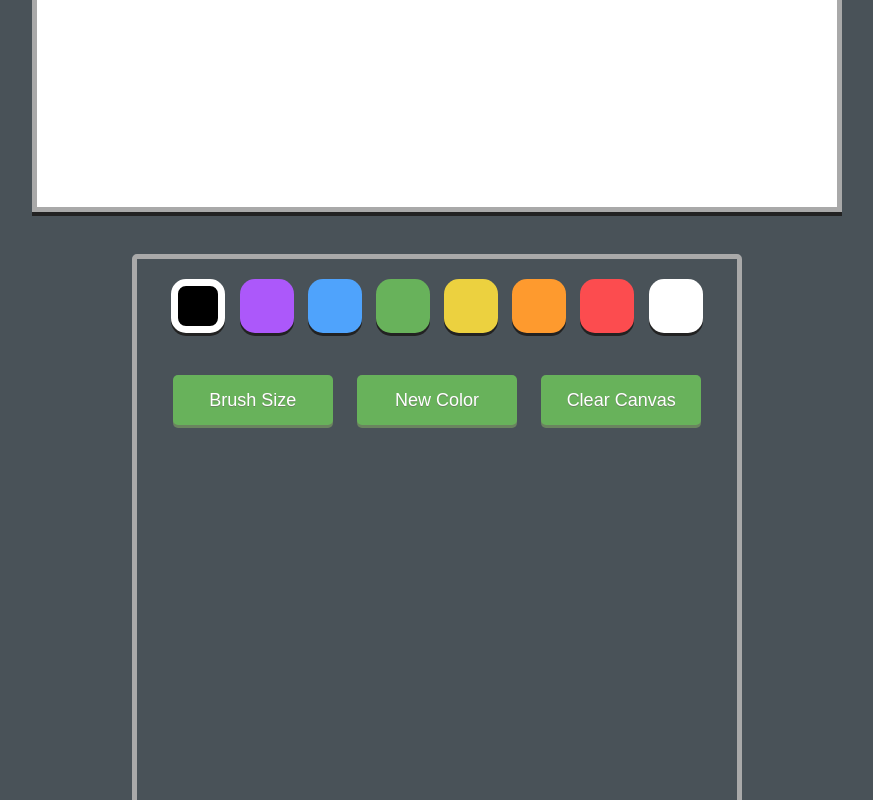
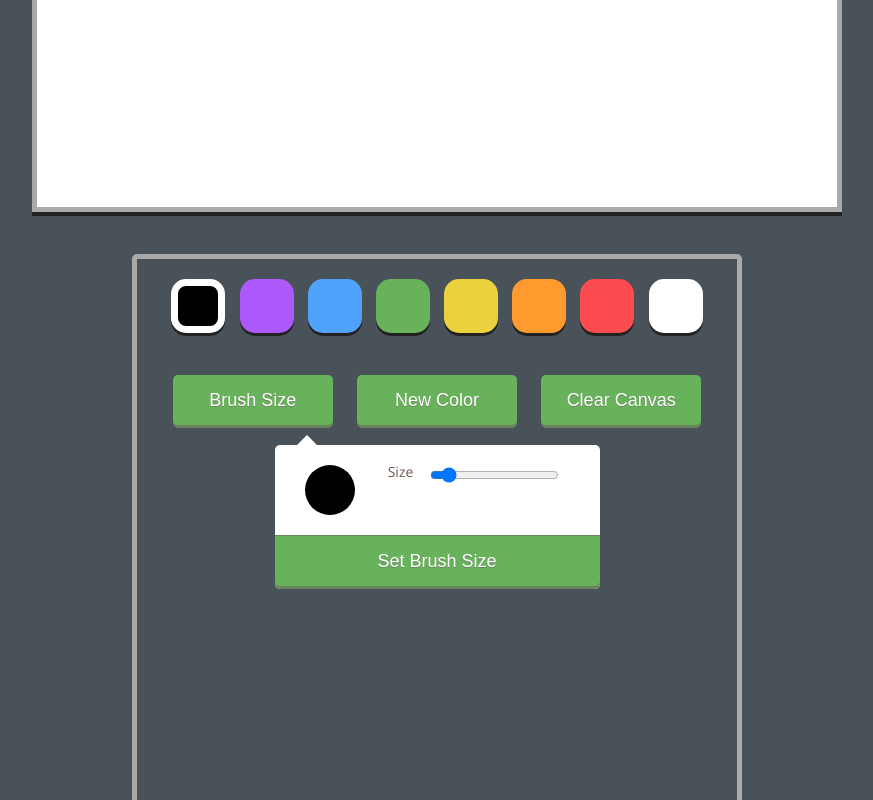
Before and after one commit to cwaltrip/html5-drawing-app, a plain HTML site: page index.html in a window 1280 px wide. Both pictures are taken after a click on the button "Brush Size". Shown: the part 508-1308 px from the top of the page, without its empty margins (203-1076 px from the left). Drawn offline with nearby package versions, Linux system fonts and the light colour scheme.

Commit message:
Added box and slider for brush size selection

```diff
--- a/index.html
+++ b/index.html
@@ -25,9 +25,20 @@
                     <li class="red"></li>
                     <li class="white"></li>
                 </ul>
-                <button class="greenButton" id="brushSizeButton">Brush Size</button>
-                <button class="greenButton" id="showColorSelector">New Color</button>
-                <button class="greenButton" id="clearCanvasButton">Clear Canvas</button>
+                <button class="controlButton" id="showSizeSelector">Brush Size</button>
+                <button class="controlButton" id="showColorSelector">New Color</button>
+                <button class="controlButton" id="clearCanvasButton">Clear Canvas</button>
+                <div id="sizeSelector">
+                    <div id="newSizeContainer">
+                        <span id="newSize"></span>
+                    </div>
+                    <div class="sliders">
+                        <p><label for="size">Size</label><input id="size" name="size" type="range" min=0 max=50 value=5></p>
+                    </div>
+                    <div>
+                        <button id="addNewSize">Set Brush Size</button>
+                    </div>
+                </div>
                 <div id="colorSelector">
                     <span id="newColor"></span>
                     <div class="sliders">
@@ -36,7 +47,7 @@
                         <p><label for="blue">Blue</label><input id="blue" name="blue" type="range" min=0 max=255 value=0></p>
                     </div>
                     <div>
-                        <button id="addNewColor">Add Color</button>
+                        <button id="addNewColor">Add New Color</button>
                     </div>
                 </div>
             </div>
--- a/scripts/color.js
+++ b/scripts/color.js
@@ -2,6 +2,8 @@
 // Chris Waltrip 07-15-2015 Initial file created
 
 var color = $(".selected").css("background-color");
+
+var size = 5;
 
 $(".controls").on("click", "li", function(){
 	$(this).siblings().removeClass("selected");
@@ -14,11 +16,20 @@ $("#showColorSelector").click(function(){
 	$("#colorSelector").toggle();
 });
 
+$("#showSizeSelector").click(function(){
+        changeSize();
+        $("#sizeSelector").toggle();
+});
+
 function changeColor() {
 	var r = $("#red").val();
 	var g = $("#green").val();
 	var b = $("#blue").val();
 	$("#newColor").css("background-color", "rgb(" + r + "," + g + "," + b + ")");
+}
+
+function changeSize() {
+	size = $("#size").val();
 }
 
 $("input[type=range]").change(changeColor);
--- a/styles/styles.css
+++ b/styles/styles.css
@@ -62,6 +62,24 @@ ul li {
     margin: 0 5px 10px;
 }
 
+.sliders p {
+    margin: 8px 0;
+    vertical-align: middle;
+}
+
+.sliders label {
+    display: inline-block;
+    margin: 0 10px 0 0;
+    width: 35px;
+    font-size: 14px;
+    color: #6d574e;
+}
+
+.sliders input {
+    position: relative;
+    top: 2px;
+}
+
 button {
     background: #68b25b;
     box-shadow: 0 3px 0 0 #6a845f;
@@ -73,7 +91,7 @@ button {
     font-size: 18px;
     line-height: 40px;
 }
-.greenButton {
+.controlButton {
     display: inline-block;
     border: none;
     border-radius: 5px;
@@ -82,7 +100,8 @@ button {
     width: 160px;
 }
 
-/* New Color Palette */
+/* New Color */
+
 #colorSelector {
     background: #fff;
     border-radius: 5px;
@@ -93,6 +112,7 @@ button {
     position: relative;
     display: none;
 }
+
 #colorSelector:after {
     bottom: 100%;
     left: 50%;
@@ -108,6 +128,16 @@ button {
     margin-left: -10px;
 }
 
+#colorSelector button {
+    border: none;
+    border-top: 1px solid #6a845f;
+    border-radius: 0 0 5px 5px;
+    clear: both;
+    margin: 10px -10px -7px;
+    padding: 5px 10px;
+    width: 325px;
+}
+
 #newColor {
     width: 80px;
     height: 80px;
@@ -116,24 +146,37 @@ button {
     float: left;
     border: none;
     margin: 10px 20px 20px 10px;
+}
 
+/* New Brush Size */
+
+#sizeSelector {
+    background: #fff;
+    border-radius: 5px;
+    clear: both;
+    margin: 10px auto 0;
+    padding: 10px;
+    width: 305px;
+    position: relative;
+    display: none;
 }
-.sliders p {
-    margin: 8px 0;
-    vertical-align: middle;
+
+#sizeSelector:after {
+    bottom: 100%;
+    left: 10%;
+    border: solid transparent;
+    content: " ";
+    height: 0;
+    width: 0;
+    position: absolute;
+    pointer-events: none;
+    border-color: rgba(255, 255, 255, 0);
+    border-bottom-color: #fff;
+    border-width: 10px;
+    margin-left: -10px;
 }
-.sliders label {
-    display: inline-block;
-    margin: 0 10px 0 0;
-    width: 35px;
-    font-size: 14px;
-    color: #6d574e;
-}
-.sliders input {
-    position: relative;
-    top: 2px;
-}
-#colorSelector button {
+
+#sizeSelector button {
     border: none;
     border-top: 1px solid #6a845f;
     border-radius: 0 0 5px 5px;
@@ -141,6 +184,28 @@ button {
     margin: 10px -10px -7px;
     padding: 5px 10px;
     width: 325px;
+}
+
+#newSizeContainer {
+    text-align: center;
+    vertical-align: middle;
+    width: 50px;
+    height: 50px;
+    border-radius: 3px;
+    box-shadow: none;
+    float: left;
+    border: none;
+    margin: 10px 0px 20px 20px;
+}
+
+#newSize {
+    display: inline-block;
+    width: 50px;
+    height: 50px;
+    background-color: #000;
+    -moz-border-radius: 25px;
+    -webkit-border-radius: 25px;
+    border-radius: 25px;
 }
 
 .black {
```
